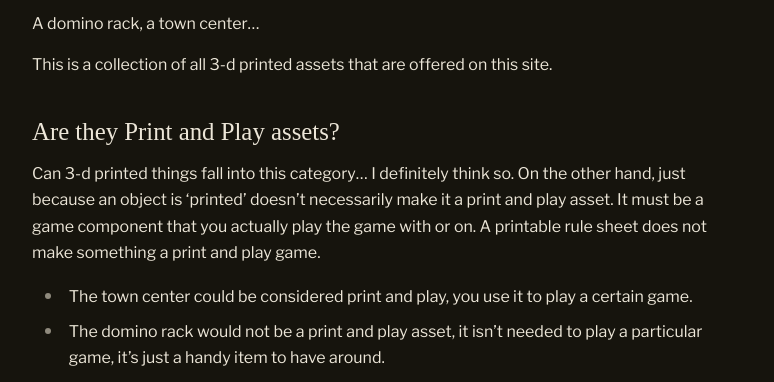
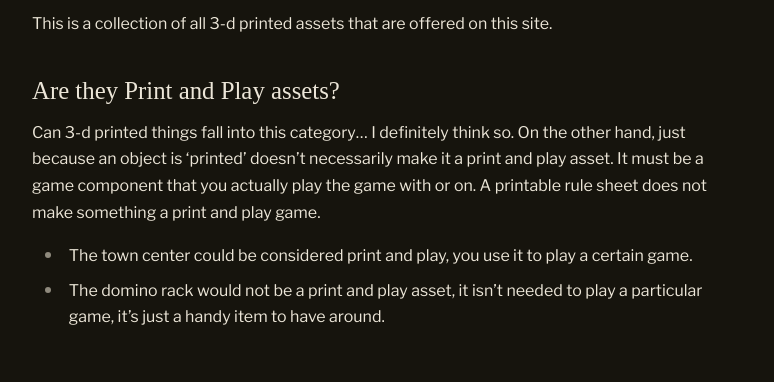
Before and after one commit to DominoMatt/dominomatt.github.io, an Astro site: page /notes/3d_printables in a window 1280 px wide. Shown: the part 279-661 px from the top of the page, without its empty margins (250-1024 px from the left). Built offline with nearby package versions, Linux system fonts and the light colour scheme; Astro itself is replaced by a stand-in of ours; a web font is replaced by a local one.

Commit message:
Update 3d_printables.md

```diff
--- a/src/content/notes/3d_printables.md
+++ b/src/content/notes/3d_printables.md
@@ -6,8 +6,6 @@ dek: "A domino rack, a town center..."
 # games: []
 # published: false
 ---
-
-A domino rack, a town center...
 
 This is a collection of all 3-d printed assets that are offered on this site.
 
```
